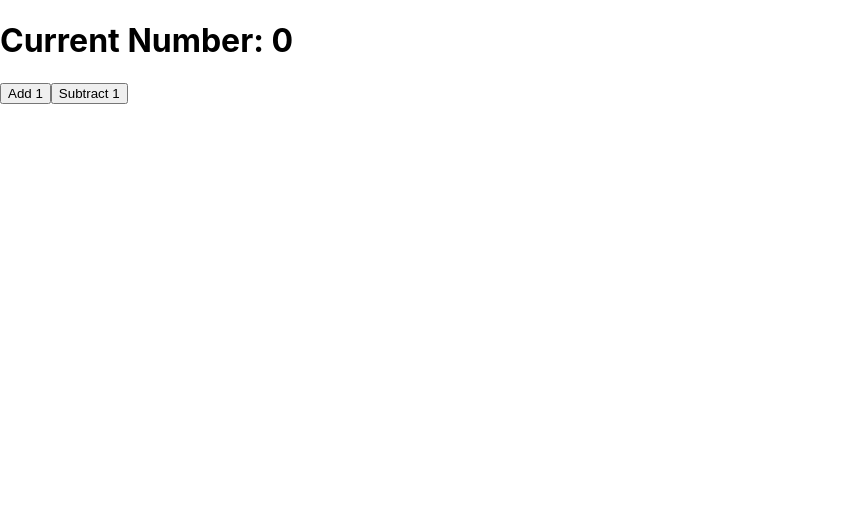
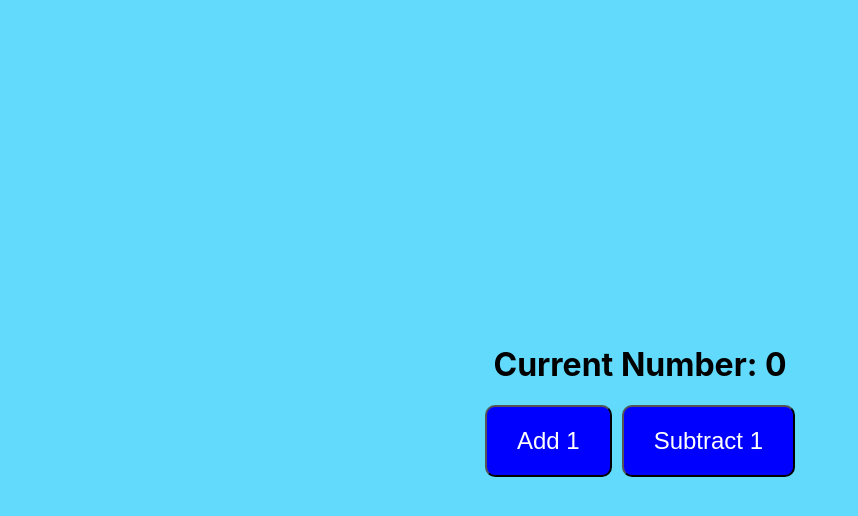
Before and after one commit to abidroid/react-app-one, a React (Create React App) app: page / in a window 1280 px wide. Shown: the top 516 px of the page, without its empty margins (0-858 px from the left). Built offline with nearby package versions, Linux system fonts and the light colour scheme.

Commit message:
Counter css

```diff
--- a/src/App.css
+++ b/src/App.css
@@ -36,3 +36,26 @@
     transform: rotate(360deg);
   }
 }
+
+
+.counter-container {
+  display: flex;
+  flex-direction: column;
+  align-items: center;
+  justify-content: center;
+  height: 100vh;
+  background-color: #61dafb;
+}
+
+.button-container {
+  display: flex;
+  gap: 10px;
+}
+
+.counter-button {
+  background-color: blue;
+  color: #fff;
+  padding: 20px 30px;
+  border-radius: 10px;
+  font-size: 1.5rem;
+}
```
